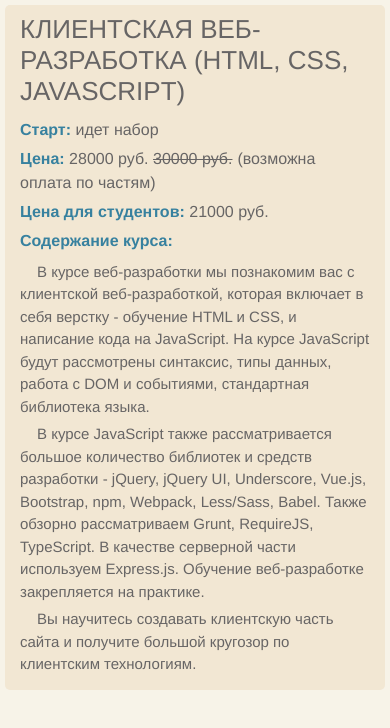
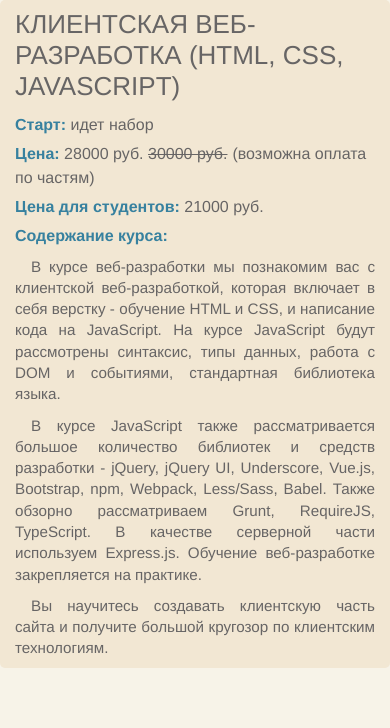
Before and after one commit to bondar-max/ClientWebCourseNov2025, a plain HTML site: page CSS Text/index.html in a window 390 px wide. Drawn offline with Linux system fonts and the light colour scheme.

Commit message:
style(css): улучшение стилей и адаптация CSS классов
Изменены стили для элементов курса, улучшена читаемость и адаптивность.
Также выполнены косметические правки, такие как изменение отступов и
ширины блоков. Обновлены названия классов для большей ясности.

```diff
--- a/CSS Text/style.css
+++ b/CSS Text/style.css
@@ -5,57 +5,59 @@
 body {
     font-family: Helvetica Neue, Helvetica, Arial, sans-serif;
     background-color: #f7f3e8;
-    padding: 5px;
 }
 
 .course-info {
-    max-width: 710px; /* Ограничение ширины блока */
-    padding: 9px 15px; /* Внутренние отступы */
+    max-width: 750px;
+    padding: 9px 15px;
     background-color: #f2e7d3;
     border-radius: 5px;
     color: #676565;
-    line-height: 1.5; /* Интервал между строками */
+    line-height: 1.5;
     font-size: 16px;
+    margin: 0; /* вместо padding у body */
 }
 
-.course-info h1 {
+.course-title {
     font-size: 26px;
     font-weight: normal;
     margin-bottom: 10px;
-    line-height: 1.2
+    line-height: 1.2;
 }
 
-.course-info h2 {
+.section-title {
     font-size: 16px;
     font-weight: bold;
-    color: #37819F;
+    color: #37819f;
     margin-top: 5px;
     margin-bottom: 8px;
 }
 
-/* Стиль для параграфов */
-.course-info p {
+.course-detail {
     font-weight: 300;
     margin-bottom: 5px;
 }
 
 .text {
-    text-indent: 17px; /* Отступ первой строки */
-    font-size: 15px;
+    text-indent: 16px;
+    font-size: 95%;
+    font-weight: 300;
+    margin-bottom: 10px;
+    line-height: 1.4;
+    text-align: justify;
 }
 
-/* Стиль для перечеркнутой старой цены */
+.text:last-child {
+    margin-bottom: 0;
+}
+
 .old-price {
     text-decoration: line-through;
     color: #676565;
     margin-right: 5px;
 }
 
-/* Стиль для жирного текста (strong) */
-.course-info strong {
+.strong-text {
     font-weight: bold;
+    color: #37819f;
 }
-
-strong {
-    color: #37819F;
-}
```
